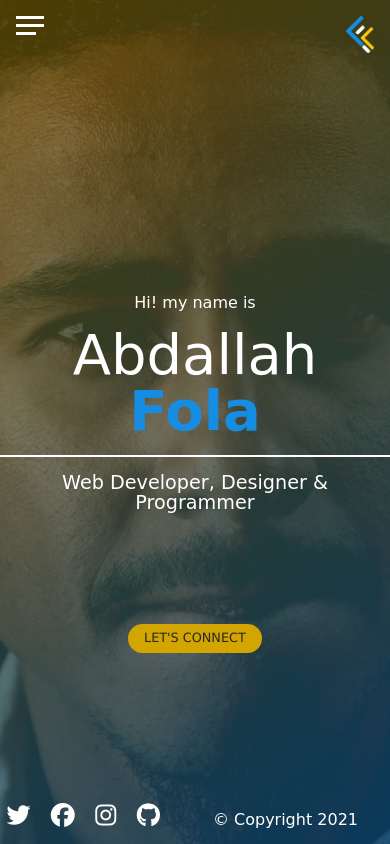
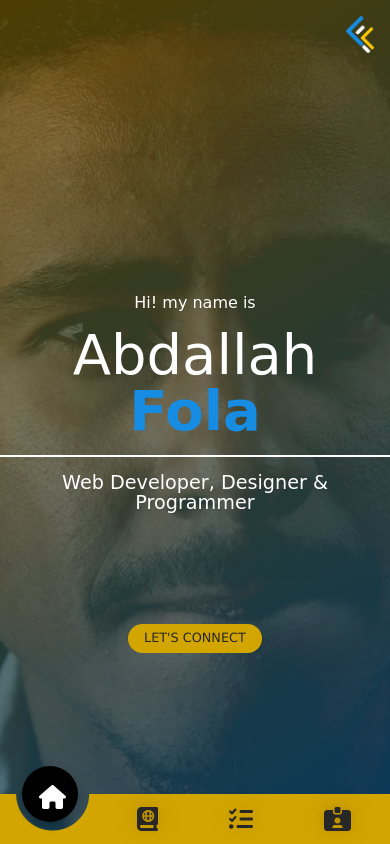
Before and after one commit to abdofola/Abdallah-Portfolio, a plain HTML site: page root/index.html in a window 390 px wide. Drawn offline with Linux system fonts and the light colour scheme; a web font is replaced by a local one.

Commit message:
Test mobile bttom nav

```diff
--- a/root/index.html
+++ b/root/index.html
@@ -24,25 +24,26 @@
             <img src="img/fola1.png" alt="logo of fola">
         </div>
         <nav class="nav">
+            <a class="sc-nav-indicator"></a>
             <ul class="menu-nav">
-                <li  class="menu-nav__item active" >
-                    <a href="#home" data-id="home" class="menu-nav__link">
-                        Home
+                <li  class="menu-nav__item active sc-current" >
+                    <a href="#home"  class="menu-nav__link ">
+                        <i data-id="home" class="fas fa-home"></i>
                     </a>
                 </li>
                 <li  class="menu-nav__item" >
                     <a href="#about" data-id="about" class="menu-nav__link">
-                        About Me
+                        <i data-id="about" class="fas fa-atlas"></i>
                     </a>
                 </li>
                 <li  class="menu-nav__item" >
-                    <a href="#projects" data-id="projects" class="menu-nav__link">
-                        My Projects
+                    <a href="#projects"  class="menu-nav__link">
+                        <i data-id="projects" class="fas fa-tasks"></i>
                     </a>
                 </li>
                 <li  class="menu-nav__item" >
-                    <a href="#contact" data-id="contact" class="menu-nav__link">
-                        Contact Me
+                    <a href="#contact"  class="menu-nav__link">
+                        <i data-id="contact" class="fas fa-id-card-alt"></i>
                     </a>
                 </li>
             </ul><!-- .menu-nav -->
@@ -51,7 +52,7 @@
 
     <main>
         <!-- ************* HOME ************** -->
-        <section id="home" class="home ">
+        <section id="home" class="home active">
             <div class="home__wrapper">
                 <div class="left">
                     <h2>Hi! my name is</h2>
--- a/root/js/main.js
+++ b/root/js/main.js
@@ -10,6 +10,8 @@ const sections = document.querySelectorAll("section");
 const links = document.querySelectorAll("li .menu-nav__link");
 const homeLink = document.querySelector(".btn");
 const menuItems = document.querySelectorAll(".menu-nav__item");
+const menuIndecator = document.querySelector(".sc-nav-indicator");
+const currItem = document.querySelector(".sc-current");
 const bioImg = document.querySelector(".about__bio-image");
 const jobsWrapper = document.querySelector(".jobs");
 const footers = document.querySelectorAll("footer");
@@ -20,6 +22,36 @@ let drag = false;
 let startPosition = 0;
 let currentPosition = 0;
 let animationId = 0;
+let indecatorPosition = 0;
+
+/** Mobile bottom nav */
+indecatorPosition = currItem.offsetLeft + 22;
+menuIndecator.style.left = indecatorPosition + "px";
+nav.style.backgroundPosition = indecatorPosition - 22 + "px";
+console.log(
+  `clientLeft: ${currItem.clientLeft}, offsetLeft: ${currItem.offsetLeft}`
+);
+console.log("indectatorPos:", indecatorPosition);
+console.log("bgPos:", nav.style.backgroundPosition);
+menuItems.forEach((item) => {
+  item.addEventListener("click", moveIndecator);
+});
+function moveIndecator() {
+  indecatorPosition = this.offsetLeft + 22;
+  nav.style.backgroundPosition = indecatorPosition - 22 + "px";
+  menuIndecator.style.left = indecatorPosition + "px";
+  console.log(
+    `clientLeft: ${this.clientLeft}, offsetLeft: ${this.offsetLeft}`
+  );
+  console.log("indectatorPos:", indecatorPosition);
+  console.log("bgPos:", nav.style.backgroundPosition);
+
+  menuItems.forEach((item) => {
+    item.classList.remove("sc-current");
+  });
+  this.classList.add("sc-current");
+}
+/* ******************************************* */
 
 // Fire up Touch Events when content loads.
 // Inspired by Brad https://www.youtube.com/watch?v=5bxFSOA5JYo&t=642s
@@ -33,20 +65,20 @@ function startup() {
 function handleStart(event) {
   drag = true;
   startPosition = getPositionX(event);
-  console.log("Start:", startPosition);
+  // console.log("Start:", startPosition);
   animationId = requestAnimationFrame(translate);
 }
 function handleMove(event) {
   if (drag) {
     currentPosition = getPositionX(event);
-    console.log("----> start, current: ", startPosition, currentPosition);
+    // console.log("----> start, current: ", startPosition, currentPosition);
   }
 }
 function handleEnd(event) {
   drag = false;
   cancelAnimationFrame(animationId);
   const movedBy = currentPosition - startPosition;
-  console.log("moved By:", movedBy);
+  // console.log("moved By:", movedBy);
   if (movedBy > 100) openMenu(event.type);
   else if (movedBy < -100) closeMenu(event.type);
 }
@@ -78,8 +110,8 @@ function closeMenu(type) {
   main.classList.remove("navigation");
   menuItems.forEach((item) => item.classList.remove("open"));
   if (type == "click") open = false;
-  console.log("Open: ", open);
-  console.log("Event type: ", type);
+  // console.log("Open: ", open);
+  // console.log("Event type: ", type);
 }
 function openMenu(type) {
   menuBtnToggler.classList.add("open");
@@ -88,13 +120,15 @@ function openMenu(type) {
   main.classList.add("navigation");
   menuItems.forEach((item) => item.classList.add("open"));
   if (type == "click") open = true;
-  console.log("Open: ", open);
+  // console.log("Open: ", open);
 }
 function sectionToggle(event) {
-  console.log(".btn");
+  // console.log(".btn");
   const linkId = event.target.dataset.id;
   sections.forEach((section, idx) => {
     const sectionId = section.getAttribute("id");
+    // console.log(event.target);
+    // console.log("linkId: " + linkId, ",sectionId: " + sectionId);
     const match = sectionId == linkId;
     if (!match) {
       section.classList.add("d-none");
@@ -128,7 +162,7 @@ footers.forEach((footer) => {
 function callback() {
   const bioRec = bioImg.getBoundingClientRect();
   const cueRec = bioImg.getBoundingClientRect();
-  console.log(cueRec.top);
+  // console.log(cueRec.top);
 
   bioRec.bottom <= 100
     ? nav.classList.add("scroll")
--- a/scss/_menu.scss
+++ b/scss/_menu.scss
@@ -1,60 +1,60 @@
 /* MENU BUTTON
 ----------------------------------- */
-.menu-btn {
-  position: absolute;
-  top: 1rem;
-  left: 1rem;
-  z-index: 1;
-  block-size: 20px;
-  inline-size: 28px;
-  color: set-text-color($primary-color);
-  cursor: pointer;
-  @include transition-ease;
+// .menu-btn {
+//   position: absolute;
+//   top: 1rem;
+//   left: 1rem;
+//   z-index: 1;
+//   block-size: 20px;
+//   inline-size: 28px;
+//   color: set-text-color($primary-color);
+//   cursor: pointer;
+//   @include transition-ease;
 
-  &__burger {
-    position: absolute;
-    left: 0;
-    top: 0.5rem;
-    inline-size: 28px;
-    block-size: 3px;
-    background-color: set-text-color($primary-color);
-    @include transition-ease;
+//   &__burger {
+//     position: absolute;
+//     left: 0;
+//     top: 0.5rem;
+//     inline-size: 28px;
+//     block-size: 3px;
+//     background-color: set-text-color($primary-color);
+//     @include transition-ease;
 
-    &::before {
-      position: inherit;
-      content: "";
-      top: -8px;
-      inline-size: inherit;
-      block-size: 3px;
-      background: set-text-color($primary-color);
-      @include transition-ease;
-    }
+//     &::before {
+//       position: inherit;
+//       content: "";
+//       top: -8px;
+//       inline-size: inherit;
+//       block-size: 3px;
+//       background: set-text-color($primary-color);
+//       @include transition-ease;
+//     }
 
-    &::after {
-      position: inherit;
-      content: "";
-      top: 8px;
-      inline-size: 20px;
-      block-size: 3px;
-      background: set-text-color($primary-color);
-      @include transition-ease;
-    }
+//     &::after {
+//       position: inherit;
+//       content: "";
+//       top: 8px;
+//       inline-size: 20px;
+//       block-size: 3px;
+//       background: set-text-color($primary-color);
+//       @include transition-ease;
+//     }
 
-    &.open {
-      background: transparent; // you can't use opacity or visibility here
-      transform: rotate(720deg);
+//     &.open {
+//       background: transparent; // you can't use opacity or visibility here
+//       transform: rotate(720deg);
 
-      &::before {
-        transform: rotate(45deg) translate(5px, 8px);
-      }
-      &::after {
-        inline-size: inherit;
-        transform: rotate(-45deg) translate(3px, -7px);
-      }
-    }
-  }
-}
-.logo{
+//       &::before {
+//         transform: rotate(45deg) translate(5px, 8px);
+//       }
+//       &::after {
+//         inline-size: inherit;
+//         transform: rotate(-45deg) translate(3px, -7px);
+//       }
+//     }
+//   }
+// }
+.logo {
   position: absolute;
   top: 1rem;
   right: 1rem;
@@ -68,65 +68,117 @@
 /* THE NAVIGATION MENU
 -----------------------------------------*/
 .nav {
-  visibility: hidden;
-  opacity: 0.9;
-  inline-size: 100vw;
   position: fixed;
-  top: 0;
+  bottom: 0;
   left: 0;
+  right: 0;
+  background: radial-gradient(
+    circle at 13.5% 0,
+    transparent 36px,
+    #d3a500 37px
+  );
+  transition: cubic-bezier(0.57, 0.23, 0.08, 0.96) 0.45s;
 
-  &.open {
-    visibility: visible;
-  }
+  // left: 0;
+  // right: 0;
+  // visibility: hidden;
+  // opacity: 0.9;
+
+  // position: fixed;
+  // top: 0;
+  // left: 0;
+
+  // &.open {
+  //   visibility: visible;
+  // }
 
   .menu-nav {
-    block-size: 100vh;
-    inline-size: 60vw;
+    display: flex;
+    inline-size: 80%;
+    height: 50px;
+    margin: auto;
+    justify-content: space-between;
+    align-items: center;
+    font-size: 1.5rem;
     list-style-type: none;
-    background: $primary-color;
-    text-transform: uppercase;
-    color: set-text-color($primary-color);
-    transform: translateX(-100%);
-    @include transition-ease;
+    filter: drop-shadow(0px -1px 6px rgba(0, 0, 0, 0.08))
+      drop-shadow(0px -2px 12px rgba(0, 0, 0, 0.12));
+    // border-bottom-left-radius: 30px;
+    // border-bottom-right-radius: 30px;
+    // block-size: 100vh;
+    // inline-size: 60vw;
+    // background: $primary-color;
+    // text-transform: uppercase;
+    // color: set-text-color($primary-color);
+    // transform: translateX(-100%);
+    // @include transition-ease;
 
-    &.open {
-      transform: translateX(0);
-    }
+    // &.open {
+    //   transform: translateX(0);
+    // }
 
     &__item {
-      display: inline-block;
-      inline-size: 100%;
-      border-bottom: 1px solid;
-      transform: translateX(-100%);
+      // display: inline-block;
+      // color: $primary-color;
+      // inline-size: 100%;
+      // border-bottom: 1px solid $primary-color;
+      // transform: translateX(-100%);
       @include transition-ease;
 
-      &.open {
-        transform: translateX(0);
+      // &.open {
+      //   transform: translateX(0);
+      // }
+      &.active > a {
+        // color: $primary-color;
       }
-      &.active > a {
-        color: $secondary-color;
-      }
-      &:first-child{
-        margin-block-start: 5rem;
-      }
+      // &:first-child{
+      //   margin-block-start: 5rem;
+      // }
     }
 
     &__link {
-      display: inline-block;
-      margin: 2rem 0 2rem 3rem;
-      font-size: 1.3rem;
-      font-weight: 300;
-      @include transition-ease;
+      color: $primary-color;
+      i {
+        display: block;
+        height: 100%;
+        width: 100%;
+      }
+      // display: inline-block;
+      // margin: 2rem 0 2rem 3rem;
+      // font-size: 1.3rem;
+      // font-weight: 300;
+      // @include transition-ease;
 
-      &:hover {
-        color: $secondary-color;
-      }
+      // &:hover {
+      //   color: $secondary-color;
+      // }
     }
+  }
+  .sc-current .menu-nav__link {
+    color: $light-color ;
+  }
+
+  .sc-nav-indicator {
+    position: absolute;
+    width: 56px;
+    height: 56px;
+    bottom: 1.4rem;
+    left: 1.4rem;
+    background-color: darken($primary-color, 100%);
+    box-shadow: 0px 3px 12px rgba(0, 0, 0, 0.08),
+      0px 3px 6px rgba(0, 0, 0, 0.12);
+    border-radius: 50%;
+    transition: cubic-bezier(0.45, 0.73, 0, 0.59) 0.3s;
+  }
+  .sc-current {
+    position: relative;
+    z-index: 3;
+    transform: translate3d(0px, -22px, 0px);
   }
 }
 
-@for $i from 1 through 4 {
-  .menu-nav__item:nth-child(#{$i}) {
-    transition-delay: $i * 0.2s;
-  }
-}
+// @for $i from 1 through 4 {
+//   .menu-nav__item:nth-child(#{$i}) {
+//     transition-delay: $i * 0.2s;
+//   }
+// }
--- a/scss/_responsive.scss
+++ b/scss/_responsive.scss
@@ -1,6 +1,6 @@
-/* NAV
-----------------------------------------*/
 @include break-point-min(45em) {
+  /* NAV
+  ----------------------------------------*/
   header {
     position: absolute !important;
     overflow-x: hidden;
@@ -190,7 +190,7 @@
       transform: translateX(-7rem);
       animation: clear 0.5s forwards;
       &::before {
-          font-family: sans-serif;
+        font-family: sans-serif;
         content: open-quote;
       }
       &::after {
--- a/scss/main.scss
+++ b/scss/main.scss
@@ -50,6 +50,7 @@ main.navigation {
 }
 
 .social-icons {
+    display: none;
     position: fixed;
     left: 0;
     bottom: 0.2rem;
@@ -66,6 +67,7 @@ main.navigation {
 }
 
 footer {
+    display: none;
     position: fixed;
     bottom: 0rem;
     right: 1rem;
```
Also changed, not shown: root/css/main.css.
